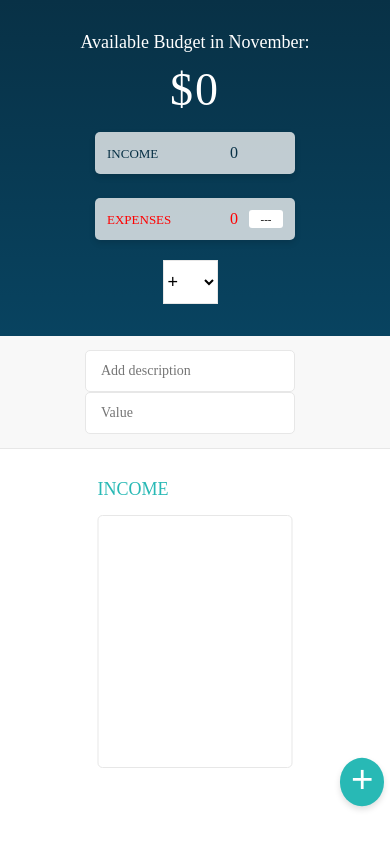
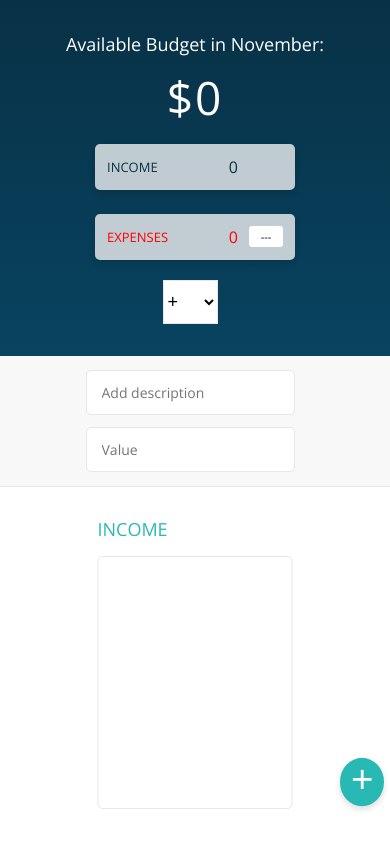
Before and after one commit to Mlrobinson1993/budgety, a plain HTML site: page index.html in a window 390 px wide. Drawn offline with nearby package versions, Linux system fonts and the light colour scheme.

Commit message:
missing meta tag was screwing up my media queries

```diff
--- a/index.html
+++ b/index.html
@@ -2,6 +2,7 @@
 <html lang="en">
 	<head>
 		<meta charset="UTF-8" />
+		<meta name="viewport" content="width=device-width" />
 		<link
 			href="https://fonts.googleapis.com/css?family=Open+Sans:100,300,400,600"
 			rel="stylesheet"
--- a/style.css
+++ b/style.css
@@ -1,7 +1,6 @@
 /**********************************************
 *** GENERAL
 **********************************************/
-
 * {
 	margin: 0;
 	padding: 0;
@@ -12,9 +11,9 @@
 	display: table;
 	clear: both;
 }
-*/ body {
+body {
 	color: #555;
-	font-family: Open Sans;
+	font-family: 'Open Sans', sans-serif;
 	font-size: 16px;
 	position: relative;
 	/* height: 100vh; */
@@ -64,6 +63,10 @@
 	text-align: center;
 	margin-bottom: 10px;
 	font-weight: 300;
+}
+
+.budget__title--month {
+	font-weight: 500;
 }
 
 .budget__value {
@@ -183,12 +186,6 @@
 	margin-right: 10px;
 	border-radius: 5px;
 	transition: border 0.3s;
-}
-
-.add__description {
-}
-.add__value {
-	/* width: 100px; */
 }
 
 .add__btn,
@@ -378,7 +375,8 @@ h2 {
 .unpaid:hover .item__description {
 	font-weight: 900;
 }
-@media screen and (max-width: 648px) {
+
+@media screen and (max-width: 700px) {
 	.budget__items {
 		flex-wrap: wrap;
 	}
@@ -403,16 +401,17 @@ h2 {
 		transform: scale(1.1);
 	}
 
+	.add__description {
+		margin-bottom: 0.75rem;
+	}
+
 	.income,
 	.expenses {
-		width: 80vw;
+		width: 100vw;
 	}
+}
 
-	/* .income__list,
-	.expenses__list {
-		width: 80vw;
-	} */
-}
+/* MEDIA QUERIES */
 
 /* MONTHS BUDGET CARDS
 month__total-budget */
@@ -447,11 +446,3 @@ month__total-budget */
 .month > .item__percentage {
 	margin: 0;
 } */
-
-/* @media screen and (max-width: 1000px) {
-	body {
-		height: auto;
-		overflow-y: scroll;
-		justify-content: flex-end;
-	}
-	top */
```
